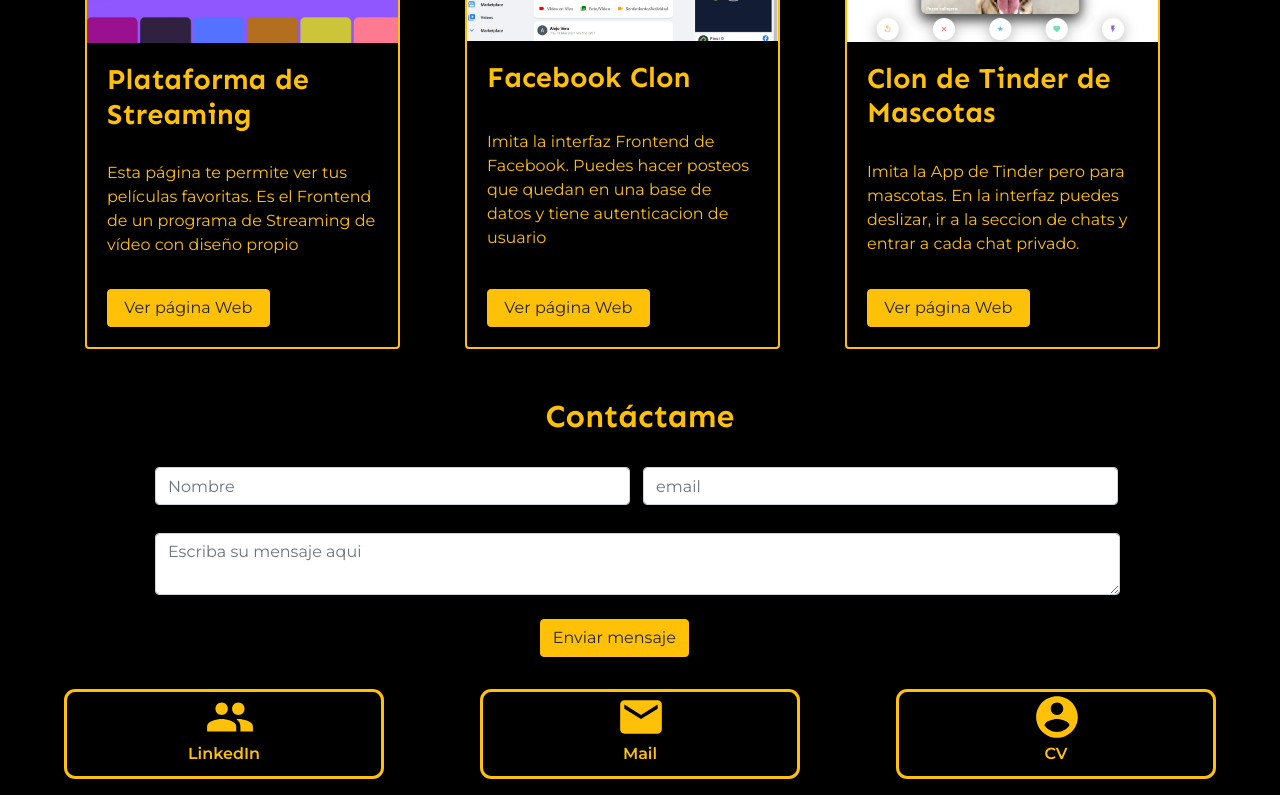
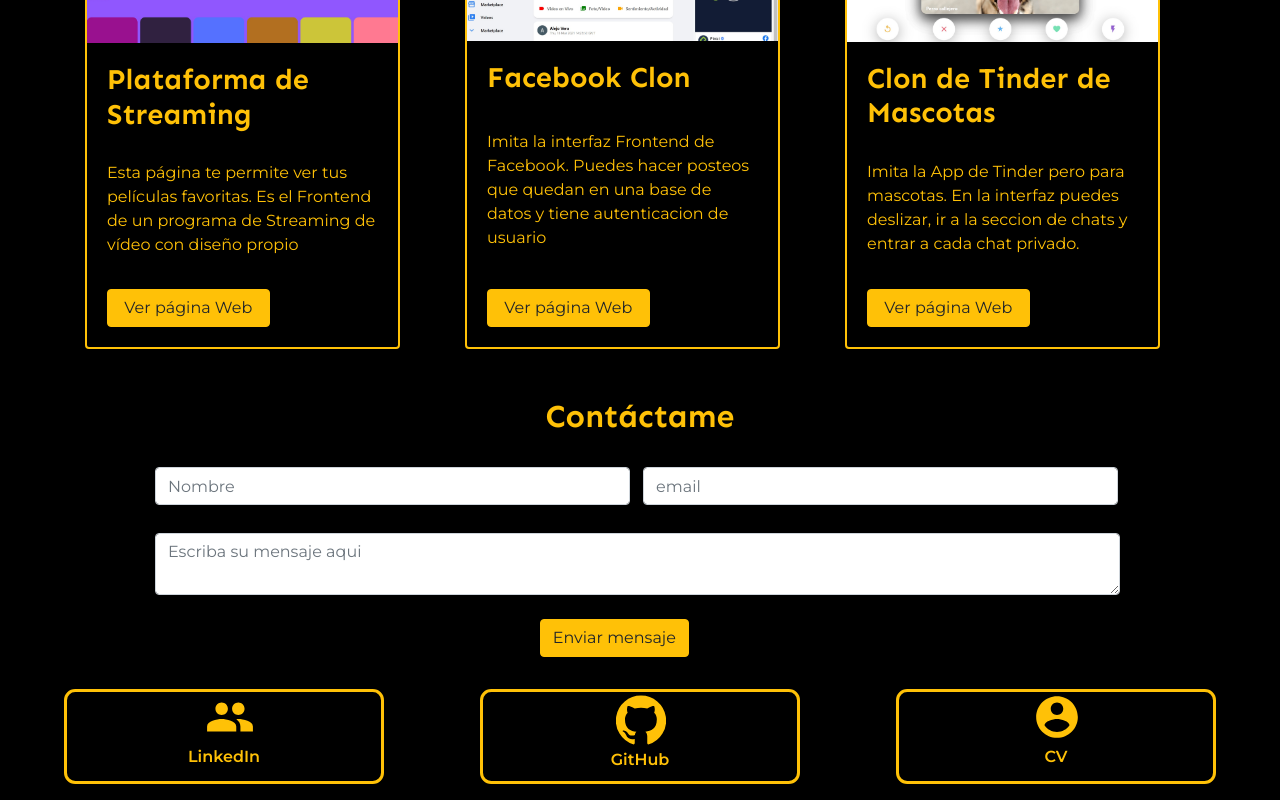
Before and after one commit to alejovera/PersonalPortfolio, a React (Create React App) app: page / in a window 1280 px wide. Shown: the part 2140-2940 px from the top of the page. Built offline with nearby package versions, Linux system fonts and the light colour scheme.

Commit message:
cambios Footer

```diff
--- a/src/components/AboutMe.jsx
+++ b/src/components/AboutMe.jsx
@@ -46,7 +46,7 @@ const AboutMe = () =>{
                             <div className="progress-bar bar-3 bg-warning" role="progressbar" aria-valuenow="75" aria-valuemin="0" aria-valuemax="100">JS y React</div>
                         </div>
                         <div className="progress mb-2">
-                            <div className="progress-bar bar-4 bg-warning" role="progressbar" aria-valuenow="75" aria-valuemin="0" aria-valuemax="100">Redux</div>
+                            <div className="progress-bar bar-4 bg-warning" role="progressbar" aria-valuenow="75" aria-valuemin="0" aria-valuemax="100">Responsive Design</div>
                         </div>
                     </div>
              </div>
--- a/src/components/Footer.jsx
+++ b/src/components/Footer.jsx
@@ -3,7 +3,7 @@ import { Link } from 'react-router-dom';
 
 import './styles/Footer.css';
 import PeopleIcon from '@material-ui/icons/People';
-import MailIcon from '@material-ui/icons/Mail';
+import GitHubIcon from '@material-ui/icons/GitHub';
 import AccountCircleIcon from '@material-ui/icons/AccountCircle';
 
 const Footer = () => {
@@ -36,7 +36,7 @@ const Footer = () => {
         <div className='container-fluid'>
             <div className='row rowFooter'>
                 <div className='col-3 px-0 mr-5 ml-5' onMouseOver={handleMouseOver1} onMouseOut={handleMouseOut1}>
-                    <a href="https://www.linkedin.com/in/alejo-vera/" className="footer__anchor">
+                    <a href="https://www.linkedin.com/in/alejo-vera/" target="_blank" className="footer__anchor">
                         <div className={hover1 ? 'iconsCols iconsCols__hover' : 'iconsCols iconsCols__static'}>
                             <PeopleIcon className={hover1 ? 'iconsMaterialUIGroup iconsMaterialUIGroup__hover' : 'iconsMaterialUIGroup iconsMaterialUIGroup__static'} style={{ fontSize: 50 }} />
                             <p className={hover1 ? 'iconParagraph iconParagraph__hover' : 'iconParagraph iconParagraph__static'}>LinkedIn</p>
@@ -45,10 +45,12 @@ const Footer = () => {
                 </div>
 
                 <div className='col-3 px-0 ml-5 mr-5' onMouseOver={handleMouseOver2} onMouseOut={handleMouseOut2}>
-                    <div className={hover2 ? 'iconsCols iconsCols__hover' : 'iconsCols iconsCols__static'}>
-                        <MailIcon className={hover2 ? 'iconsMaterialUIMail iconsMaterialUIMail__hover' : 'iconsMaterialUIMail iconsMaterialUIMail__static'} style={{ fontSize: 50 }} />
-                        <p className={hover2 ? 'iconParagraph iconParagraph__hover' : 'iconParagraph iconParagraph__static'}>Mail</p>
-                    </div>
+                    <a href="https://github.com/alejovera" target="_blank" className="footer__anchor">
+                        <div className={hover2 ? 'iconsCols iconsCols__hover' : 'iconsCols iconsCols__static'}>
+                            <GitHubIcon className={hover2 ? 'iconsMaterialUIMail iconsMaterialUIMail__hover' : 'iconsMaterialUIMail iconsMaterialUIMail__static'} style={{ fontSize: 50 }} />
+                            <p className={hover2 ? 'iconParagraph iconParagraph__hover' : 'iconParagraph iconParagraph__static'}>GitHub</p>
+                        </div>
+                    </a>
                 </div>
                 <div className='col-3 px-0 ml-5 mr-5' onMouseOver={handleMouseOver3} onMouseOut={handleMouseOut3}>
                     <Link to="/pdf">
--- a/src/components/styles/AboutMe.css
+++ b/src/components/styles/AboutMe.css
@@ -42,7 +42,7 @@
     animation-delay: 3s;
 }
 .bar-2{
-    width: 87%;
+    width: 88%;
     animation-delay: 3.2s;
 }
 .bar-3{
@@ -50,6 +50,6 @@
     animation-delay: 3.4s;
 }
 .bar-4{
-    width: 79%;
+    width: 87%;
     animation-delay: 3.6s;
 }
--- a/src/components/styles/Footer.css
+++ b/src/components/styles/Footer.css
@@ -40,6 +40,7 @@ a:hover{
 .iconsMaterialUIMail{
     position: relative;
     left: 42.3%;
+    margin-top: 0.05em;
 }
 .iconsMaterialUIMail__hover{
     color: black;
@@ -63,6 +64,7 @@ a:hover{
     font-weight: 600;
     font-family: 'Montserrat', sans-serif;
     margin-bottom: 0.6em;
+    margin-top: 0.2em !important;
     color: #ffc107;
 }
 .iconParagraph__hover{
```
